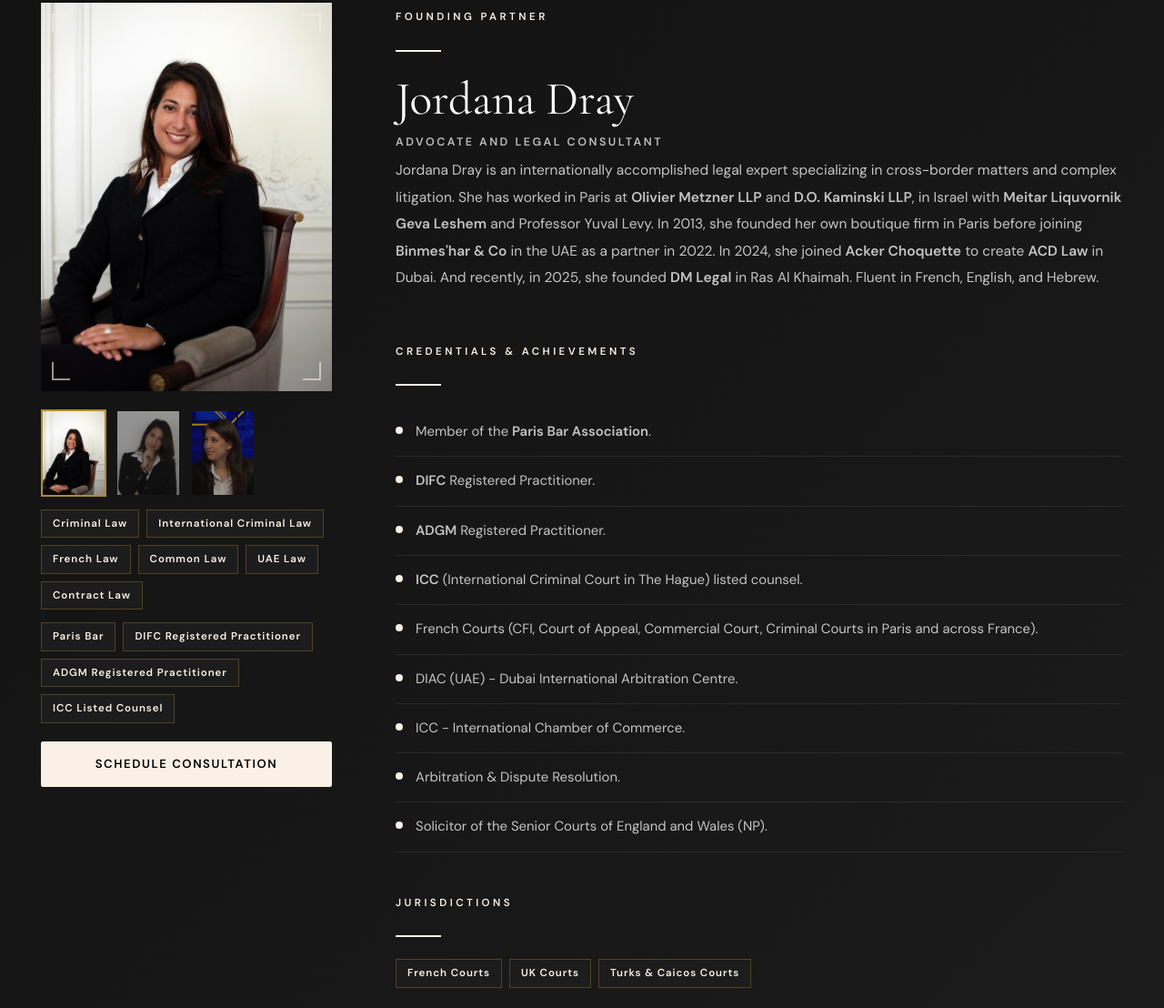
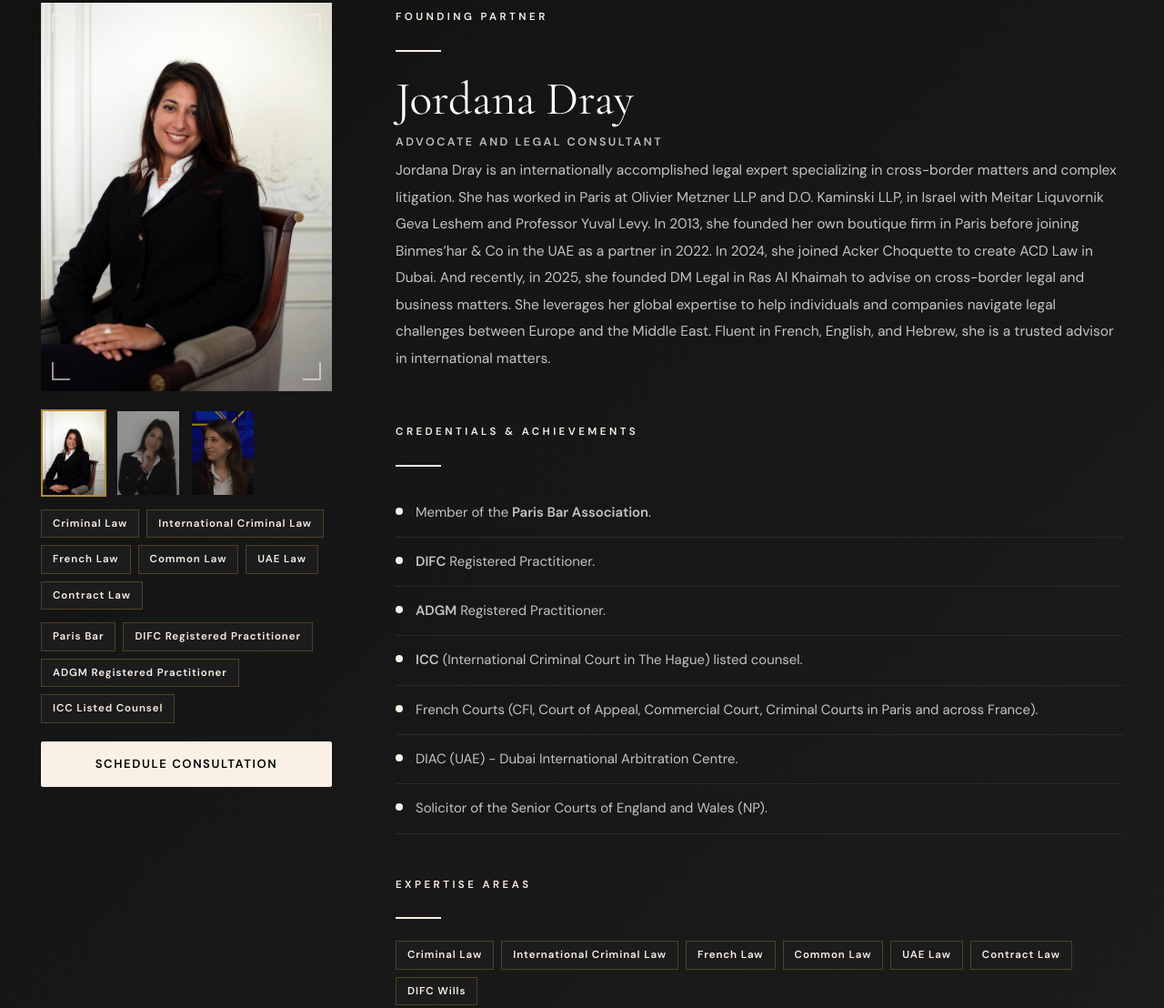
Before and after one commit to aymenbkb/dmlegal, a plain HTML site: page team/member2.html in a window 1280 px wide. Shown: the part 238-1346 px from the top of the page at 91% size. Drawn offline with nearby package versions, Linux system fonts and the light colour scheme.

Commit message:
update 4.1

```diff
--- a/assets/js/translations.js
+++ b/assets/js/translations.js
@@ -234,7 +234,7 @@
     // --- Service Page: Criminal Law (criminal-law.html) ---
     'service3-description': 'Our criminal law and compliance services are designed to provide expert guidance and robust defense across international jurisdictions. With a deep understanding of the complexities of criminal law systems worldwide, our team of seasoned lawyers ensures comprehensive support throughout every stage of your case.',
     'service3-key': 'Key Areas of Our Criminal Law Services Include:',
-    'service3-item1': '<strong>Criminal Defense:</strong> Representing clients in criminal cases to safeguard their rights and ensure a fair trial, including in extradition proceedings, <strong>Interpol Red Notices</strong>, and arrest warrant matters across multiple jurisdictions.',
+    'service3-item1': '<strong>Criminal Defense:</strong> Representing clients in criminal cases to safeguard their rights and ensure a fair trial, including in extradition proceedings, Interpol Red Notices, and arrest warrant matters across multiple jurisdictions.',
     'service3-item2': '<strong>Interpol Red Notice Defense:</strong> Specialized expertise in challenging and managing Interpol Red Notices, including requests for removal, review, and defense against wrongful notifications.',
     'service3-item3': '<strong>Extradition Proceedings:</strong> Comprehensive representation in extradition cases, including defense against extradition requests and international surrender proceedings.',
     'service3-item4': '<strong>Legal Advice:</strong> Providing expert legal opinion regarding criminal matters to help clients understand their options across different legal systems.',
@@ -367,7 +367,7 @@
 
     // --- Team Member Page: Jordana Dray (member2.html) ---
     'member2-breadcrumb': 'Jordana Dray',
-    'team2-desc': 'Jordana Dray is an internationally accomplished legal expert specializing in cross-border matters and complex litigation. She has worked in Paris at <strong>Olivier Metzner LLP</strong> and <strong>D.O. Kaminski LLP</strong>, in Israel with <strong>Meitar Liquvornik Geva Leshem</strong> and Professor Yuval Levy. In 2013, she founded her own boutique firm in Paris before joining <strong>Binmes\'har &amp; Co</strong> in the UAE as a partner in 2022. In 2024, she joined <strong>Acker Choquette</strong> to create <strong>ACD Law</strong> in Dubai. And recently, in 2025, she founded <strong>DM Legal</strong> in Ras Al Khaimah. Fluent in French, English, and Hebrew.',
+    'team2-desc': 'Jordana Dray is an internationally accomplished legal expert specializing in cross-border matters and complex litigation. She has worked in Paris at Olivier Metzner LLP and D.O. Kaminski LLP, in Israel with Meitar Liquvornik Geva Leshem and Professor Yuval Levy. In 2013, she founded her own boutique firm in Paris before joining Binmes’har & Co in the UAE as a partner in 2022. In 2024, she joined Acker Choquette to create ACD Law in Dubai. And recently, in 2025, she founded DM Legal in Ras Al Khaimah to advise on cross-border legal and business matters. She leverages her global expertise to help individuals and companies navigate legal challenges between Europe and the Middle East. Fluent in French, English, and Hebrew, she is a trusted advisor in international matters.',
     'team2-item1': 'Member of the <strong>Paris Bar Association</strong>.',
     'team2-item2': '<strong>DIFC</strong> Registered Practitioner.',
     'team2-item3': '<strong>ADGM</strong> Registered Practitioner.',
@@ -623,7 +623,7 @@
     // --- Service Page: Criminal Law (criminal-law.html) ---
     'service3-description': 'Nos services en droit pénal et compliance sont conçus pour offrir un conseil d\'expert et une défense solide à l\'échelle internationale. Forts d\'une parfaite maîtrise des spécificités des systèmes de droit pénal à travers le monde, nos avocats expérimentés assurent un suivi complet à chaque étape de votre dossier.',
     'service3-key': 'Principaux domaines de nos services de droit pénal :',
-    'service3-item1': '<strong>Défense pénale :</strong> représentation des clients dans le cadre de procédures pénales afin de protéger leurs droits et de garantir un procès équitable, y compris en matière d\'extradition, de <strong>notices rouges d\'Interpol</strong> et de mandats d\'arrêt dans plusieurs juridictions.',
+    'service3-item1': '<strong>Défense pénale :</strong> représentation des clients dans le cadre de procédures pénales afin de protéger leurs droits et de garantir un procès équitable, y compris en matière d\'extradition, de notices rouges d\'Interpol et de mandats d\'arrêt dans plusieurs juridictions.',
     'service3-item2': '<strong>Défense contre les notices rouges d\'Interpol :</strong> expertise spécialisée dans la contestation et la gestion des notices rouges d\'Interpol, y compris les demandes de suppression, de réexamen et de défense contre les notifications abusives.',
     'service3-item3': '<strong>Procédures d\'extradition :</strong> représentation complète dans les affaires d\'extradition, y compris la défense contre les demandes d\'extradition et les procédures de remise internationale.',
     'service3-item4': '<strong>Conseil juridique :</strong> fournir des avis juridiques experts sur les questions pénales afin d\'aider les clients à comprendre leurs options dans différents systèmes juridiques.',
@@ -1011,7 +1011,7 @@
     // --- Service Page: Criminal Law (criminal-law.html) ---
     'service3-description': 'تُصمَّم خدماتنا في القانون الجنائي والامتثال الجنائي لتوفير مشورة قانونية متخصصة ودفاع قانوني متين عبر الولايات القضائية الدولية. بفضل الإلمام العميق بتشعبات أنظمة القانون الجنائي حول العالم، يضمن فريقنا من المحامين المحنَّكين تمثيلاً قانونياً شاملاً في كل مرحلة من مراحل الإجراءات.',
     'service3-key': 'المجالات الرئيسية لخدماتنا في القانون الجنائي:',
-    'service3-item1': '<strong>الدفاع الجنائي:</strong> تمثيل الموكلين في القضايا الجنائية لصون حقوقهم وكفالة محاكمة عادلة، بما يشمل قضايا التسليم و<strong>نشرات الإنتربول الحمراء</strong> ومذكرات التوقيف عبر الولايات القضائية المتعددة.',
+    'service3-item1': '<strong>الدفاع الجنائي:</strong> تمثيل الموكلين في القضايا الجنائية لصون حقوقهم وكفالة محاكمة عادلة، بما يشمل قضايا التسليم ونشرات الإنتربول الحمراء ومذكرات التوقيف عبر الولايات القضائية المتعددة.',
     'service3-item2': '<strong>الدفاع ضد نشرات الإنتربول الحمراء:</strong> خبرة متخصصة في التحدي وإدارة نشرات الإنتربول الحمراء، بما يشمل طلبات الإزالة والمراجعة والدفاع ضد الإخطارات غير المشروعة.',
     'service3-item3': '<strong>إجراءات التسليم:</strong> تمثيل شامل في قضايا التسليم، بما يشمل الدفاع ضد طلبات التسليم وإجراءات التسليم الدولي.',
     'service3-item4': '<strong>المشورة القانونية الجنائية:</strong> تقديم آراء قانونية متخصصة في المسائل الجنائية لتمكين الموكلين من فهم خياراتهم القانونية بوضوح في الأنظمة القانونية المختلفة.',
--- a/team/member2.html
+++ b/team/member2.html
@@ -137,21 +137,8 @@
         </div>
 <div class="achievement-item">
           <div class="achievement-dot"></div>
-          <span data-key="team2-item8">ICC - International Chamber of Commerce.</span>
-        </div>
-<div class="achievement-item">
-          <div class="achievement-dot"></div>
-          <span data-key="team2-item9">Arbitration & Dispute Resolution.</span>
-        </div>
-<div class="achievement-item">
-          <div class="achievement-dot"></div>
           <span data-key="team2-item7">Solicitor of the Senior Courts of England and Wales (NP).</span>
         </div>
-          </div>
-          <div class="expertise-section">
-            <span class="section-label" data-key="jurisdictions">JURISDICTIONS</span>
-            <div class="gold-divider"></div>
-            <div class="badge-list"><span class="badge" data-key="badge-french-courts">French Courts</span> <span class="badge" data-key="badge-uk-courts">UK Courts</span> <span class="badge" data-key="badge-turks-caicos-courts">Turks & Caicos Courts</span></div>
           </div>
           <div class="expertise-section">
             <span class="section-label" data-key="expertise-areas">EXPERTISE AREAS</span>
```
Also changed, not shown: team.html (+0 -18 lines), readme.txt.
